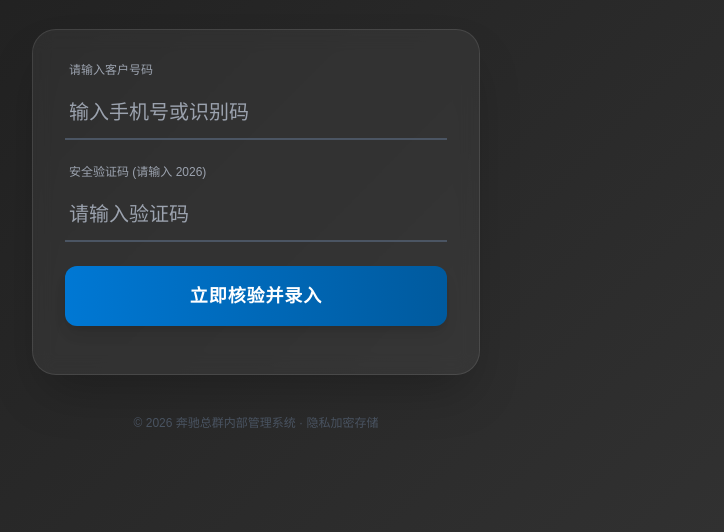
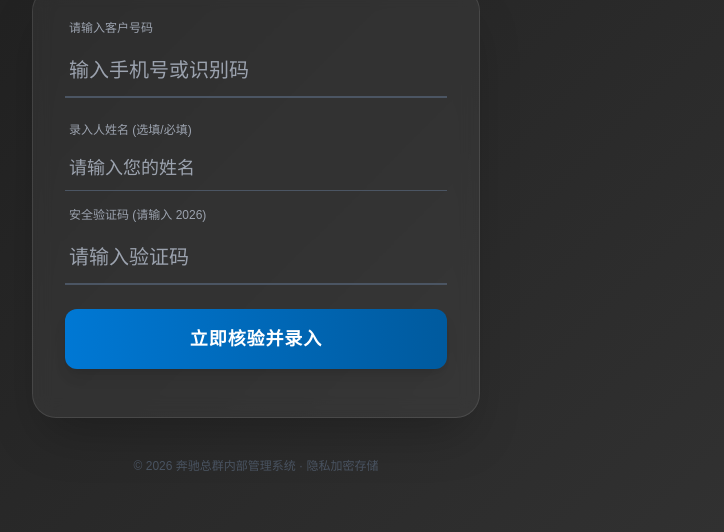
Before and after one commit to xingxing139/chacongku, a website: page index.html in a window 1280 px wide. Shown: the part 268-800 px from the top of the page, without its empty margins (384-1108 px from the left). Drawn offline with nearby package versions, Linux system fonts and the light colour scheme.

Commit message:
Update index.html

```diff
--- a/index.html
+++ b/index.html
@@ -29,6 +29,12 @@
             <input type="text" id="phoneInput" placeholder="输入手机号或识别码"
                    class="w-full bg-transparent border-b-2 border-gray-600 text-white text-xl py-3 px-1 focus:border-blue-500 outline-none transition-all">
         </div>
+
+        <div class="mb-4 text-left">
+    <label class="block text-gray-400 text-xs mb-2 ml-1">录入人姓名 (选填/必填)</label>
+    <input type="text" id="operatorInput" placeholder="请输入您的姓名"
+           class="w-full bg-transparent border-b border-gray-600 text-white text-lg py-2 px-1 focus:border-blue-500 outline-none transition-all">
+</div>
 
         <div class="mb-6">
     <label class="block text-gray-400 text-xs mb-2 ml-1">安全验证码 (请输入 2026)</label>
```
